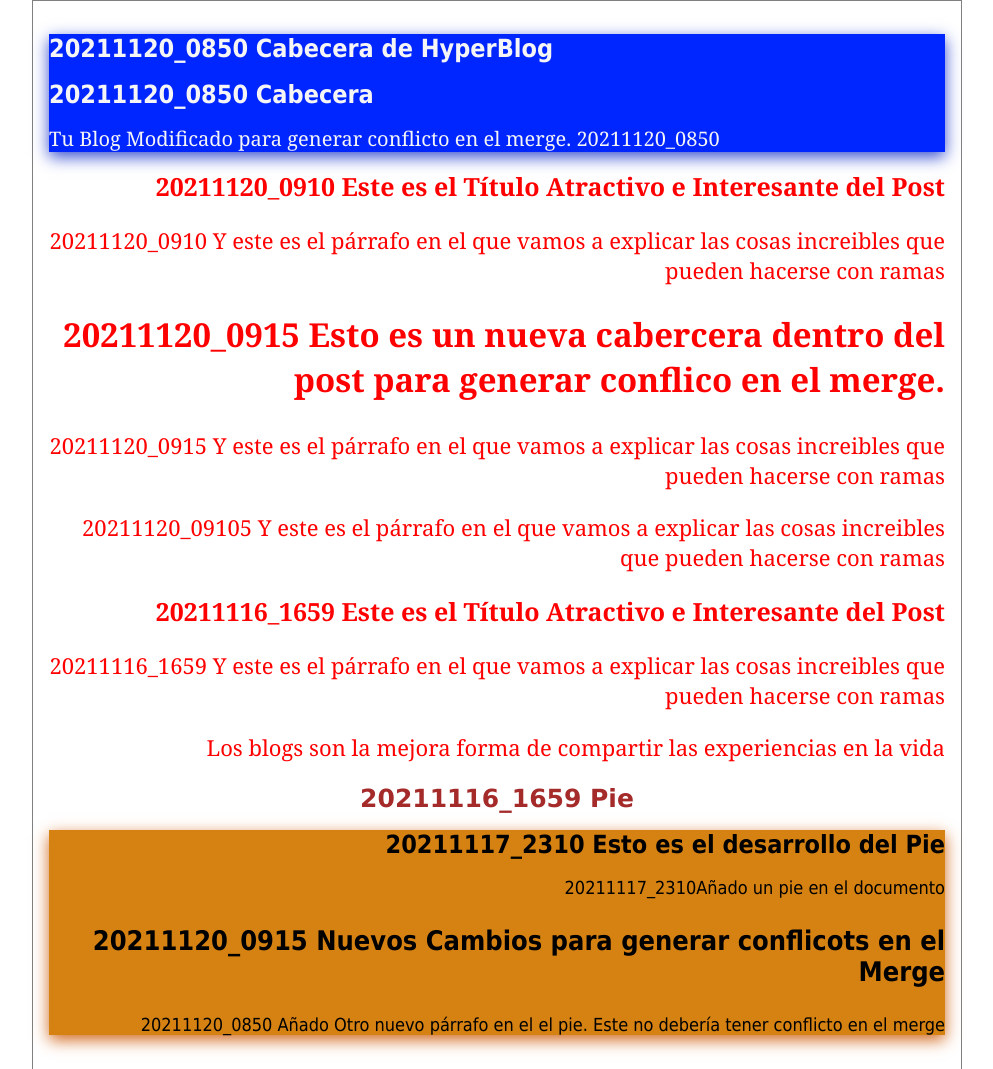
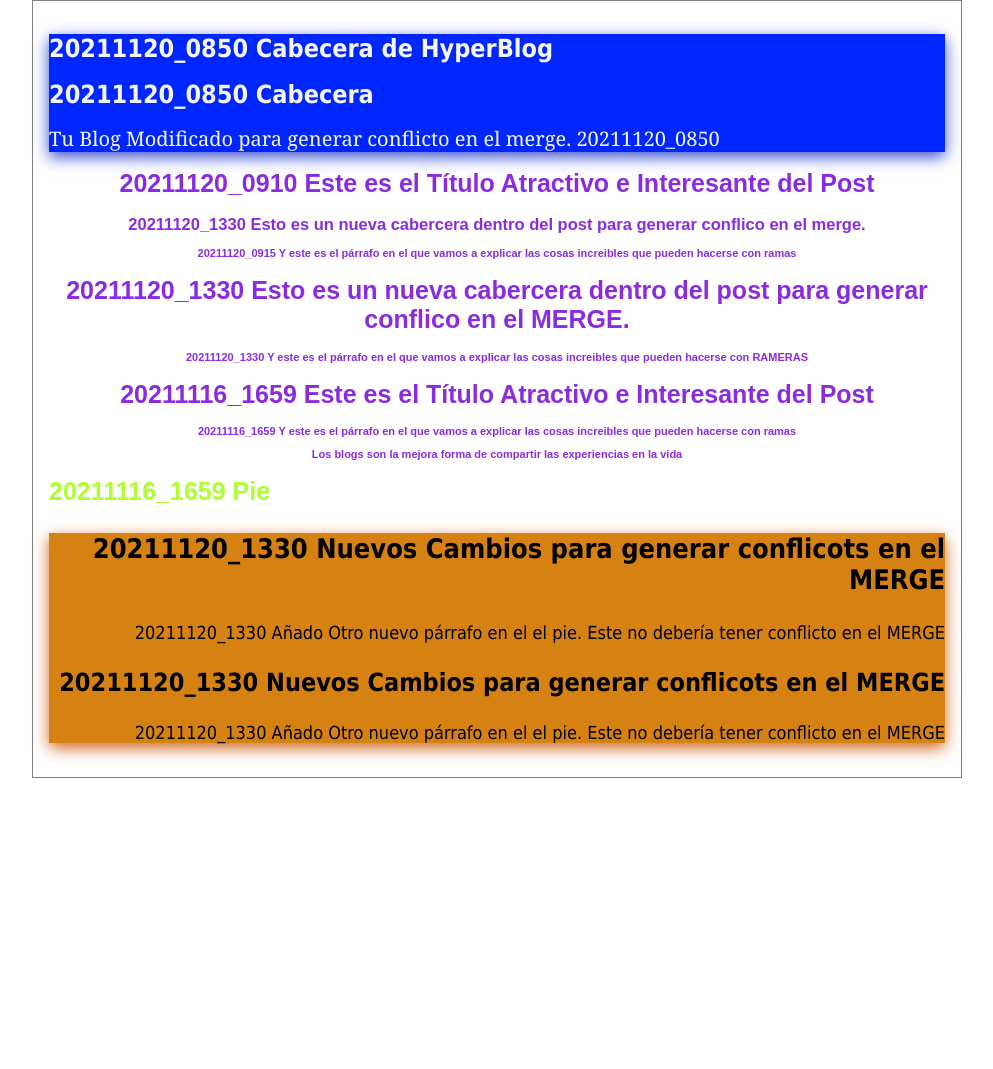
Before and after one commit to jmcepeda/04_20211122_HyperBlog_Curso_Github_Platzi, a plain HTML site: page index.html in a window 1280 px wide. Shown: the whole page, without its empty margins (143-1136 px from the left). After the commit the page ends 800 px from the top, so only its background shows below. Drawn offline with Linux system fonts and the light colour scheme.

Commit message:
20211120_1330 Commit para Actualizar la Rama de pie

```diff
--- a/css/style.css
+++ b/css/style.css
@@ -50,14 +50,11 @@ body
 
 #pie
 {
-
-
-
-    font-weight:lighter;
-    text-align: center;
-    font-size: 9px;
-    color:brown;
-    font-family:Verdana;
+    font-size: 26px;
+    font-weight:bold;
+    font-family:fantasy;
+    color:greenyellow;
+    text-align: left;
 }
 
 #pie_Def
@@ -75,9 +72,9 @@ body
 
 #post
 {
-    text-align: right;
-    font-family:Georgia;
-    font-size: 22px;
-    font-weight:lighter;
-    color:red;
+    color:blueviolet;
+    font-weight:bolder;
+    text-align: center;
+    font-size: 11px;
+    font-family:Arial;
 }
--- a/index.html
+++ b/index.html
@@ -16,14 +16,12 @@
         </div>
             <div id="post">
                 <h1>20211120_0910 Este es el Título Atractivo e Interesante del Post</h1>
-                <p>20211120_0910 Y este es el párrafo en el que vamos a explicar las cosas increibles que pueden hacerse con ramas</p>
-                <h2>20211120_0915 Esto es un nueva cabercera dentro del post para generar conflico en el merge.</h2>
+
+                <h2>20211120_1330 Esto es un nueva cabercera dentro del post para generar conflico en el merge.</h2>
                 <p>20211120_0915 Y este es el párrafo en el que vamos a explicar las cosas increibles que pueden hacerse con ramas</p>
-                <p>20211120_09105 Y este es el párrafo en el que vamos a explicar las cosas increibles que pueden hacerse con ramas</p>
-
+                <h1>20211120_1330 Esto es un nueva cabercera dentro del post para generar conflico en el MERGE.</h1>
+                <p>20211120_1330 Y este es el párrafo en el que vamos a explicar las cosas increibles que pueden hacerse con RAMERAS</p>
             </div>
-
-
             <div id="post">
                 <h1>20211116_1659 Este es el Título Atractivo e Interesante del Post</h1>
                 <p>20211116_1659 Y este es el párrafo en el que vamos a explicar las cosas increibles que pueden hacerse con ramas</p>
@@ -32,12 +30,11 @@
             <div id="pie">
                 <h1>20211116_1659 Pie</h1>
             </div>
-
             <div id="pie_Def">
-                <h1>20211117_2310 Esto es el desarrollo del Pie</h1>
-                <p>20211117_2310Añado un pie en el documento</p>
-                <h2><p>20211120_0915 Nuevos Cambios para generar conflicots en el Merge</p></h2>
-                <p>20211120_0850 Añado Otro nuevo párrafo en el el pie. Este no debería tener conflicto en el merge</p>
+                <h2><p>20211120_1330 Nuevos Cambios para generar conflicots en el MERGE</p></h2>
+                <p>20211120_1330 Añado Otro nuevo párrafo en el el pie. Este no debería tener conflicto en el MERGE</p>
+                <h1><p>20211120_1330 Nuevos Cambios para generar conflicots en el MERGE</p></h1>
+                <p>20211120_1330 Añado Otro nuevo párrafo en el el pie. Este no debería tener conflicto en el MERGE</p>
             </div>
     </div>
 </body>
```
